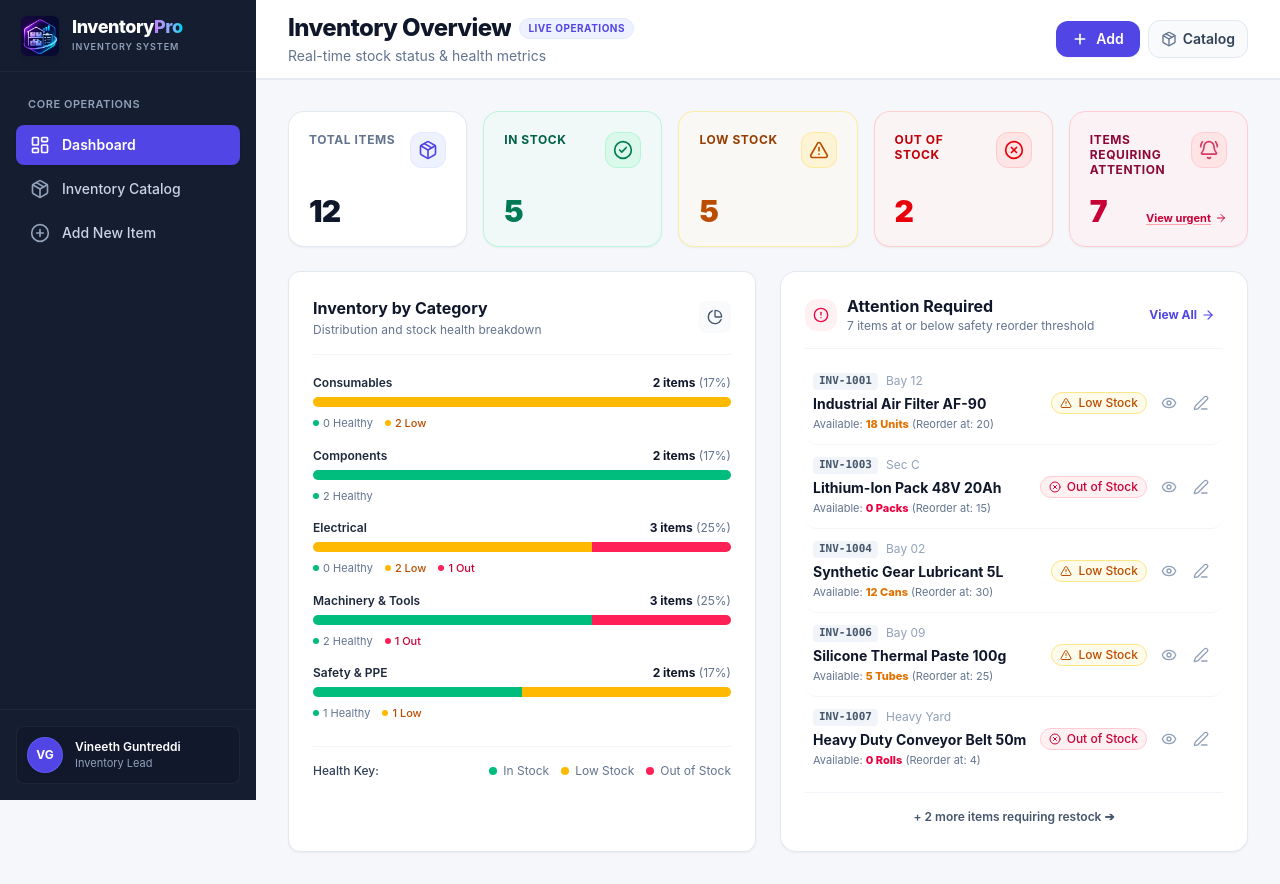
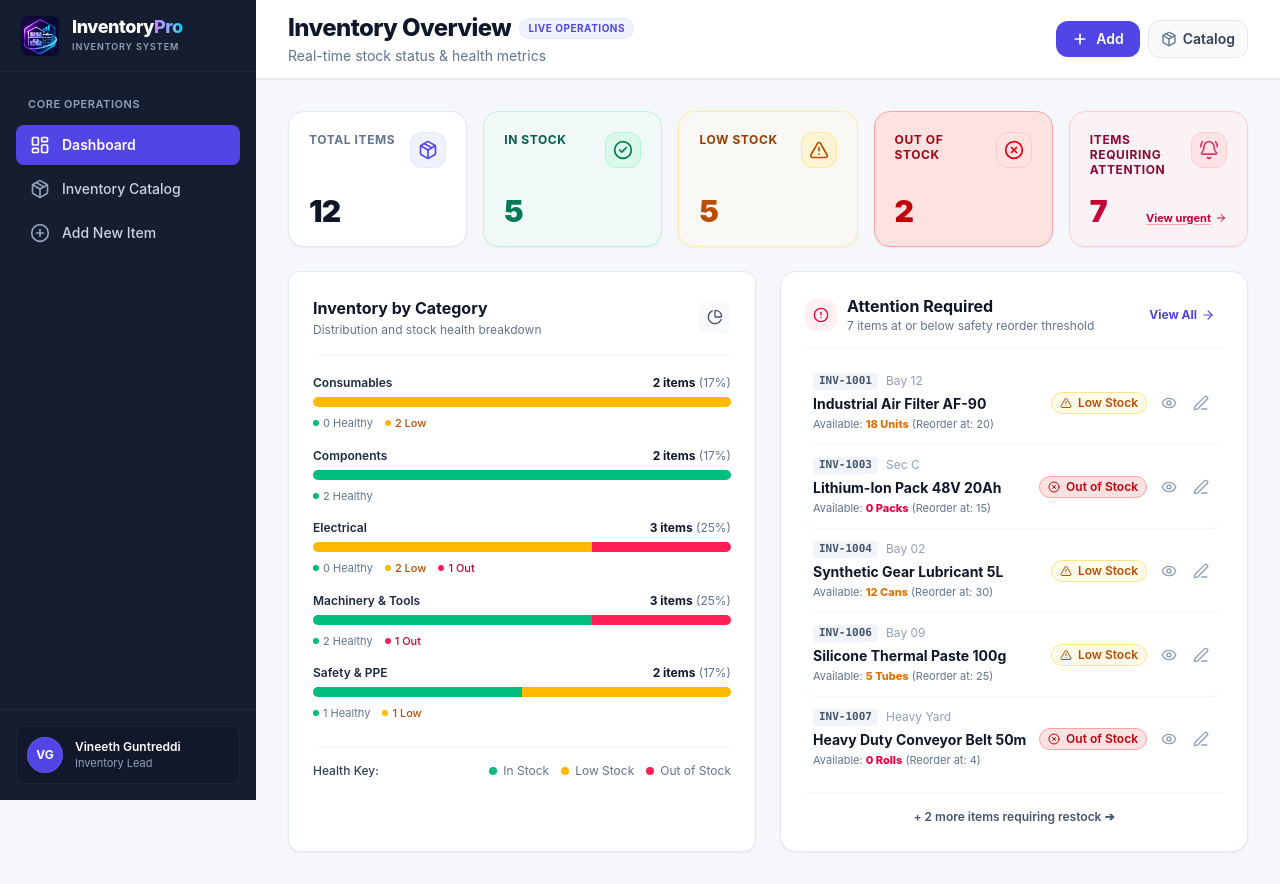
Before and after one commit to vineeth2755/inventory_Stock_Management, a React (Vite) app: page / in a window 1280 px wide. Built offline with nearby package versions, Linux system fonts and the light colour scheme.

Commit message:
style(status): apply pale washed-out red (#FEE2E2) to Out of Stock metric card and catalog status badges, and update docs

```diff
--- a/src/components/common/StatusBadge.jsx
+++ b/src/components/common/StatusBadge.jsx
@@ -1,5 +1,5 @@
 import React from 'react';
-import { CheckCircle2, AlertTriangle, XCircle, Clock } from 'lucide-react';
+import { CheckCircle2, AlertTriangle, XCircle } from 'lucide-react';
 
 export default function StatusBadge({ status, size = 'md' }) {
   let config = {
@@ -16,7 +16,8 @@ export default function StatusBadge({ status, size = 'md' }) {
     };
   } else if (status === 'Out of Stock') {
     config = {
-      bg: 'bg-rose-50 text-rose-700 border-rose-200',
+      // Pale washed-out red (#FEE2E2) with high-contrast red text and border
+      bg: 'bg-[#FEE2E2] text-red-700 border-red-300',
       icon: XCircle,
       text: 'Out of Stock'
     };
@@ -27,7 +28,7 @@ export default function StatusBadge({ status, size = 'md' }) {
 
   return (
     <span
-      className={`inline-flex items-center gap-1.5 font-medium rounded-full border ${config.bg} ${
+      className={`inline-flex items-center gap-1.5 font-semibold rounded-full border ${config.bg} ${
         isSmall ? 'px-2 py-0.5 text-xs' : 'px-2.5 py-1 text-xs'
       }`}
     >
--- a/src/components/dashboard/StatCardsGrid.jsx
+++ b/src/components/dashboard/StatCardsGrid.jsx
@@ -72,18 +72,18 @@ export default function StatCardsGrid() {
         </div>
       </div>
 
-      {/* 4. Out of Stock (Bold Pure Red background + Red icon) */}
-      <div className="bg-red-50/60 rounded-2xl border border-red-200/90 p-4 sm:p-5 shadow-xs flex flex-col justify-between min-h-[136px] hover:shadow-md transition-all">
+      {/* 4. Out of Stock (Pale washed-out red #FEE2E2 background + Red icon) */}
+      <div className="bg-[#FEE2E2] rounded-2xl border border-red-300 p-4 sm:p-5 shadow-xs flex flex-col justify-between min-h-[136px] hover:shadow-md transition-all">
         <div className="flex items-start justify-between gap-2">
-          <span className="text-[11px] sm:text-xs font-bold uppercase tracking-wider text-red-700 leading-tight">
+          <span className="text-[11px] sm:text-xs font-bold uppercase tracking-wider text-red-800 leading-tight">
             Out of Stock
           </span>
-          <div className="w-9 h-9 rounded-xl bg-red-100/80 text-red-600 border border-red-200 flex items-center justify-center shrink-0">
+          <div className="w-9 h-9 rounded-xl bg-red-100 text-red-600 border border-red-200 flex items-center justify-center shrink-0">
             <XCircle className="w-4 h-4 sm:w-5 sm:h-5" />
           </div>
         </div>
         <div className="mt-3">
-          <div className="text-2xl sm:text-3xl font-black tracking-tight text-red-600 leading-none">
+          <div className="text-2xl sm:text-3xl font-black tracking-tight text-red-700 leading-none">
             {metrics.outOfStock}
           </div>
         </div>
```
Also changed, not shown: 2 other files (tests, documents, lock files or other folders).
